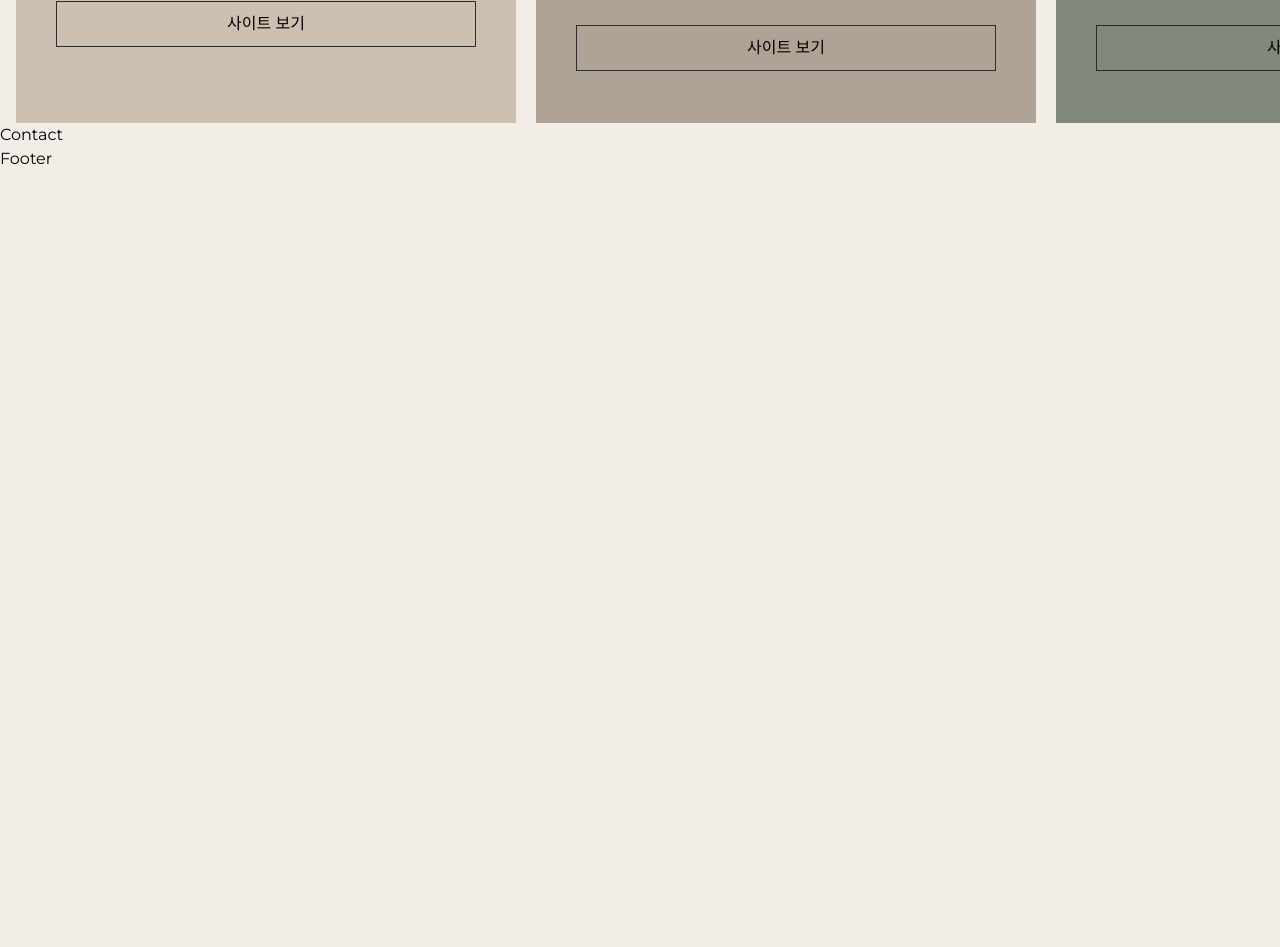
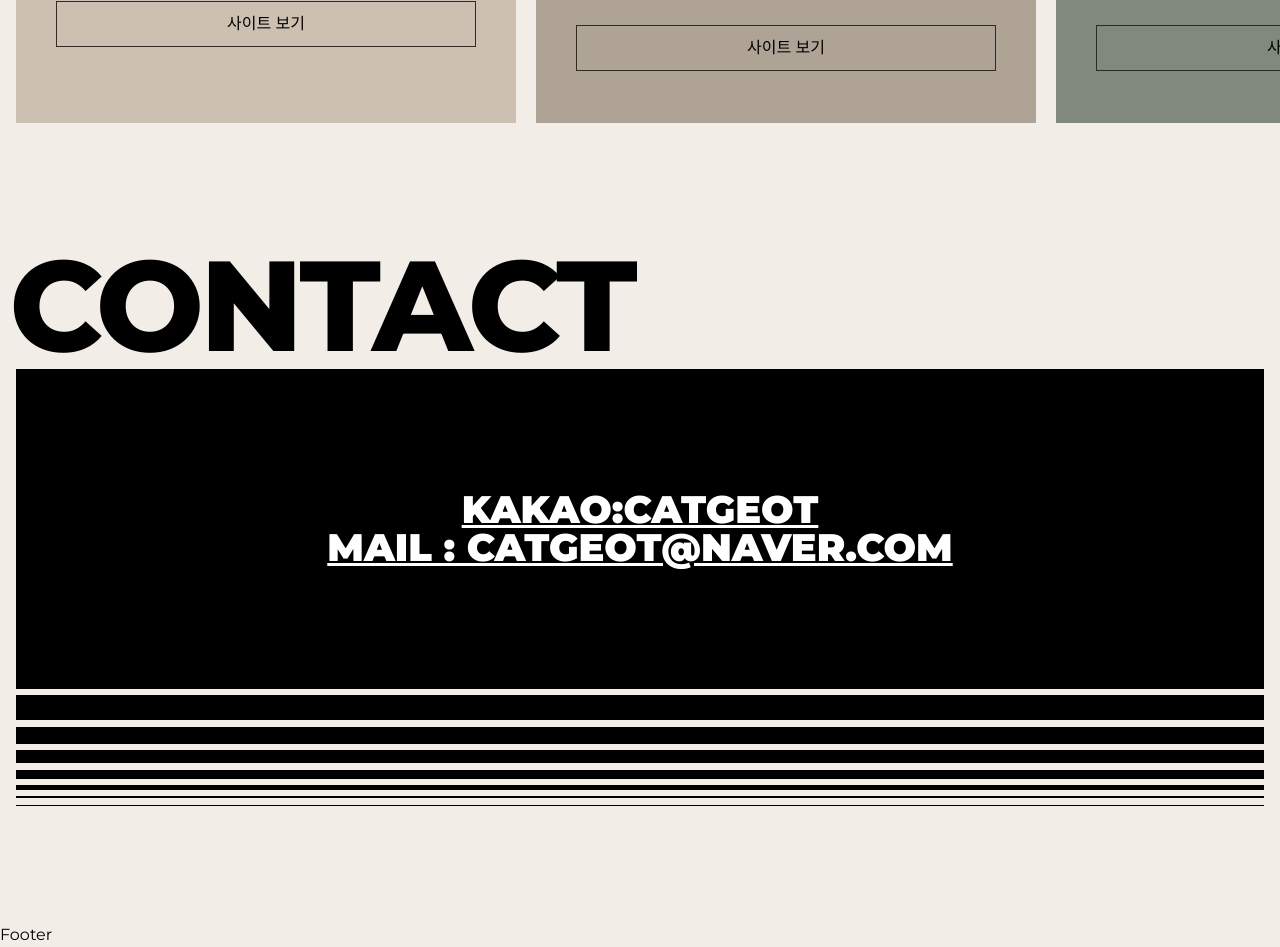
Before and after one commit to catgeot/port2023-next, a Next.js app: page / in a window 1280 px wide. Shown: the part 5538-6485 px from the top of the page. Before the commit the page ends 5709 px from the top, so only its background shows below. Built offline with nearby package versions, Linux system fonts and the light colour scheme; a small style sheet from the web is missing; a web font is replaced by a local one.

Commit message:
연락처 완료

```diff
--- a/src/assets/scss/section/_contact.scss
+++ b/src/assets/scss/section/_contact.scss
@@ -0,0 +1,127 @@
+#contact {
+    height: 100vh;
+}
+.contact__inner {
+    width: 100%;
+    height: 100%;
+    padding: 16px;
+    display: flex;
+    align-items: flex-start;
+    justify-content: center;
+    flex-direction: column;
+
+    @media (max-width: 800px){
+        justify-content: center;
+       }
+
+    .contact__title {
+        font-size: 10vw;
+        text-transform: uppercase;
+        line-height: 1;
+        font-weight: 800;
+        white-space: nowrap;
+        text-indent: -0.5vw;
+        letter-spacing: -0.3vw;
+
+        @media (max-width: 800px){
+             display: none;
+            }
+    }
+    .contact__text {
+        width: 100%;
+        height: 40vh;
+        background-color: var(--black);
+        color: var(--white);
+        display: flex;
+        align-items: center;
+        justify-content: center;
+        flex-direction: column;
+        position: relative;
+
+        .text {
+            font-size: 3vw;
+            line-height: 1;
+            font-weight: 900;
+            text-transform: uppercase;
+            text-decoration: underline;
+            text-align: center;
+            z-index: 100;
+            transition: all 0.3s;
+            cursor: all-scroll;
+            position: relative;
+
+            @media (max-width: 800px){
+                font-size: 20px;
+                padding: 16px;
+                word-break: break-all;
+               }
+        }
+    }
+    .contact__lines {
+        width: 100%;
+
+        .line{
+            display: none;
+            width: 100%;
+            height: 1px;
+            background-color: var(--black);
+            margin-bottom: 0.5vw;
+
+            &:nth-child(1){
+                height: 1px;
+            }
+            &:nth-child(2){
+                height: 2px;
+            }
+            &:nth-child(3){
+                height: 5px;
+            }
+            &:nth-child(4){
+                height: 9px;
+            }
+            &:nth-child(5){
+                height: 13px;
+            }
+            &:nth-child(6){
+                height: 17px;
+            }
+            &:nth-child(7){
+                height: 25px;
+            }
+
+            @media (max-width: 800px){
+                display: block;
+               }
+
+        }
+        &.bottom {
+            .line{
+                margin-top: 0.5vw;
+                margin-bottom: 0;
+                display: block;
+
+                &:nth-child(1){
+                    height: 25px;
+                }
+                &:nth-child(2){
+                    height: 17px;
+                }
+                &:nth-child(3){
+                    height: 13px;
+                }
+                &:nth-child(4){
+                    height: 9px;
+                }
+                &:nth-child(5){
+                    height: 5px;
+                }
+                &:nth-child(6){
+                    height: 2px;
+                }
+                &:nth-child(7){
+                    height: 1px;
+                }
+            }
+        }
+    }
+}
--- a/src/components/Contact.js
+++ b/src/components/Contact.js
@@ -1,8 +1,40 @@
+import { contactText } from '@/constants'
 import React from 'react'
 
 const Contact = () => {
   return (
-    <div>Contact</div>
+    <section id="contact">
+      <div className="contact__inner">
+        <h2 className="contact__title">Contact</h2>
+        <div className="contact__lines" aria-hidden="true">
+          <span className="line"></span>
+          <span className="line"></span>
+          <span className="line"></span>
+          <span className="line"></span>
+          <span className="line"></span>
+          <span className="line"></span>
+          <span className="line"></span>
+        </div>
+        <div className="contact__text">
+          <div className="text">
+            {contactText.map ((contact, key) => (
+              <div key={key}>
+                <a href={contact.link} target="_blank" rel="noreferrer">{contact.title}</a>
+              </div>
+            ))}
+            </div>
+        </div>
+        <div className="contact__lines bottom" aria-hidden="true">
+          <span className="line"></span>
+          <span className="line"></span>
+          <span className="line"></span>
+          <span className="line"></span>
+          <span className="line"></span>
+          <span className="line"></span>
+          <span className="line"></span>
+        </div>
+      </div>
+    </section>
   )
 }
 
--- a/src/components/Port.js
+++ b/src/components/Port.js
@@ -1,27 +1,27 @@
 import React from 'react'
+import Image from 'next/image'
 
 import { portText } from '@/constants'
-import Image from 'next/image'
 
 const Port = () => {
   return (
     <section id="port">
-        <div class="port_inner">
-            <h2 class="port_title">
+        <div className="port_inner">
+            <h2 className="port_title">
                 portfolio <em>포트폴리오 작업물</em>
             </h2>
-            <div class="port_wrap">
+            <div className="port_wrap">
                 {portText.map((port, key) => (
-                    <article class={`port_item p${key+1}`} key={key}>
-                        <span class="num">{port.num}.</span>
-                        <a href={port.code} target="_blank" class="img">
+                    <article className={`port_item p${key+1}`} key={key}>
+                        <span className="num">{port.num}.</span>
+                        <a href={port.code} target="_blank" className="img">
                             <Image src={port.img} alt={port.name} width={420} height={262} />
                         </a>
-                        <h3 class="title">{port.title}</h3>
-                        <p class="desc">
+                        <h3 className="title">{port.title}</h3>
+                        <p className="desc">
                             {port.desc}
                         </p>
-                        <a href={port.view} target="_blank" class="site">사이트 보기</a>
+                        <a href={port.view} target="_blank" className="site">사이트 보기</a>
                     </article>
                 ))}
             </div>
```
